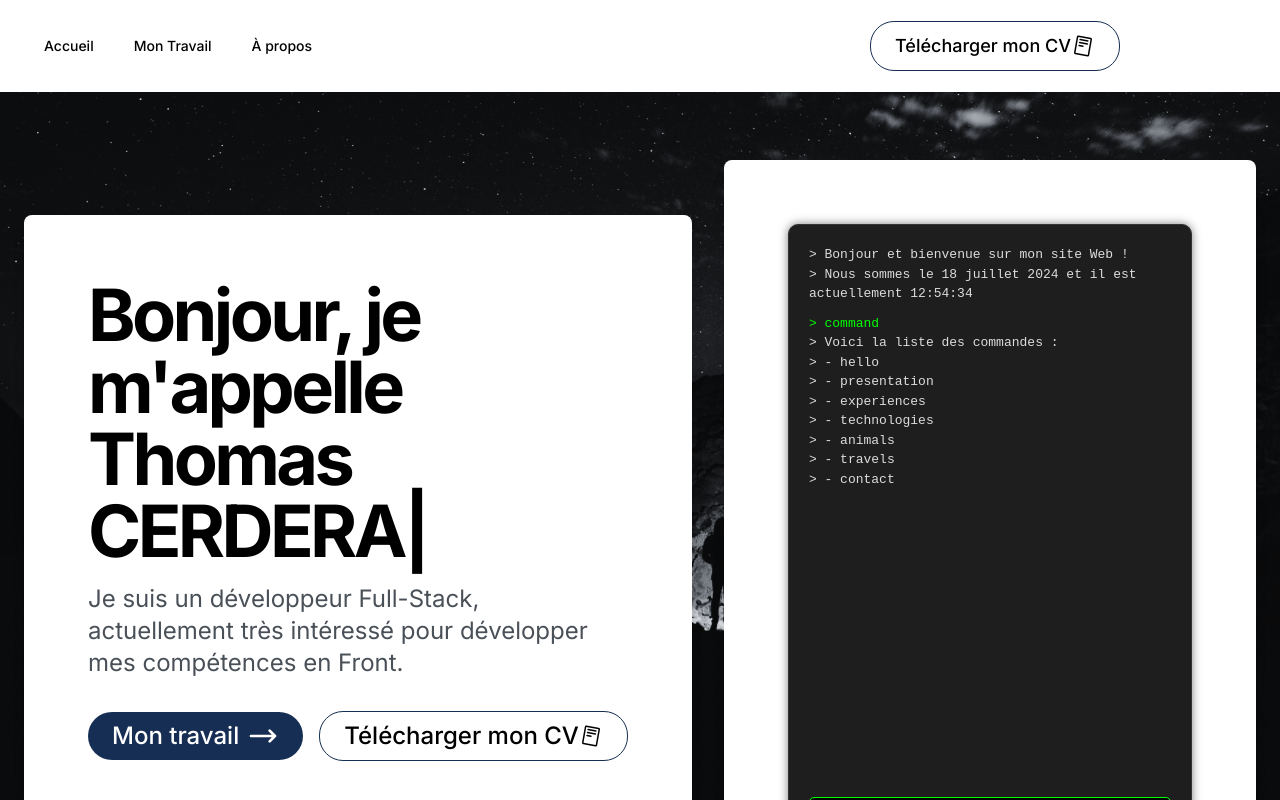
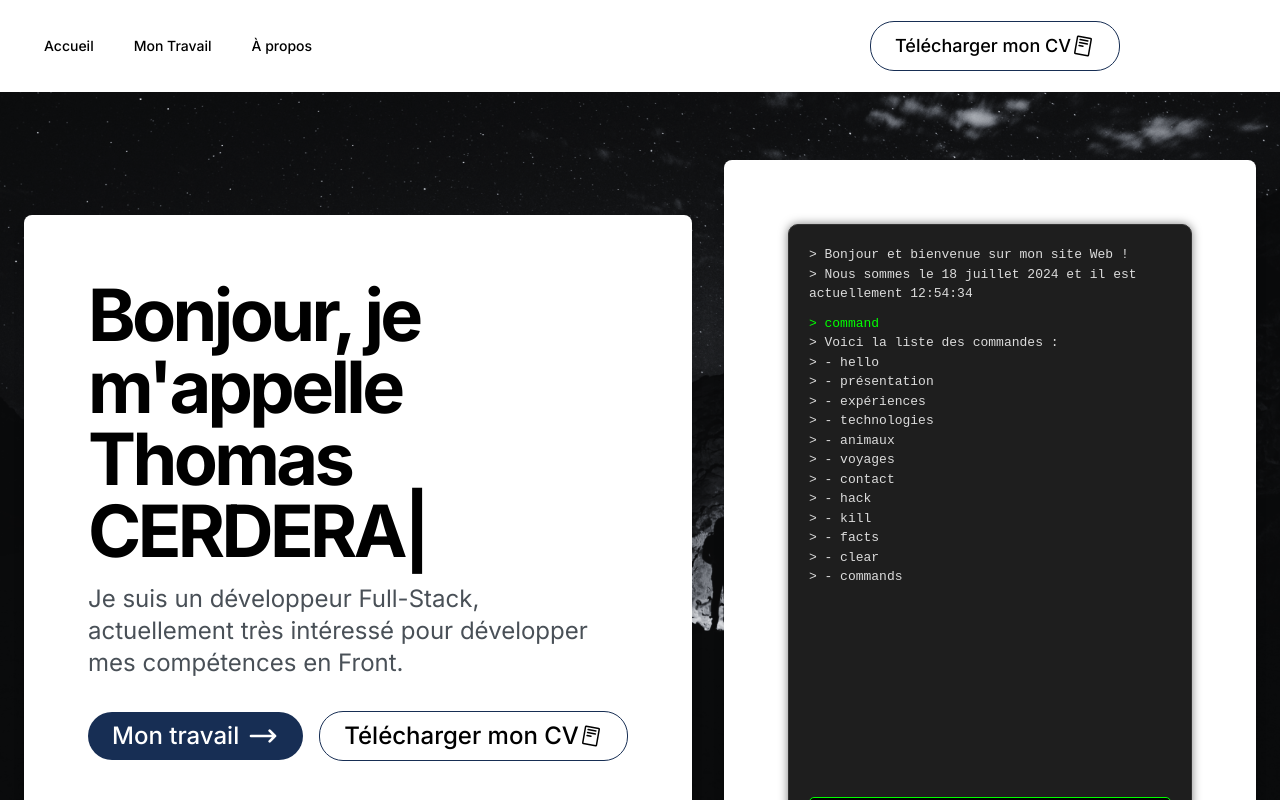
Before and after one commit to ThomasC317/websiteV2, a Next.js app: page / in a window 1280 px wide. Shown: the top 800 px of the page. Built offline with nearby package versions, Linux system fonts and the light colour scheme.

Commit message:
updating command prompt

```diff
--- a/components/component/commandPrompt.tsx
+++ b/components/component/commandPrompt.tsx
@@ -2,6 +2,7 @@ import React, { useState, useEffect } from 'react';
 import { Properties } from 'csstype';
 import { FontAwesomeIcon } from '@fortawesome/react-fontawesome';
 import { faPaperPlane, faArrowRight } from '@fortawesome/free-solid-svg-icons';
+import { comma } from 'postcss/lib/list';
 
 const CommandPrompt = () => {
   const [input, setInput] = useState('');
@@ -112,10 +113,8 @@ const CommandPrompt = () => {
   };
 
   useEffect(() => {
-    // Set the initial time once the component is mounted on the client
     setCurrentTime(getFormattedDate());
 
-    // Initialize output with the list of commands on component mount
     setOutput(prevOutput => {
       if (!prevOutput.some(entry => entry.command === 'command')) {
         return [...prevOutput, { command: 'command', result: getCommandResult('command') }];
@@ -123,13 +122,12 @@ const CommandPrompt = () => {
       return prevOutput;
     });
 
-    // Set interval to update current time every second
     const interval = setInterval(() => {
       setCurrentTime(getFormattedDate());
     }, 1000);
 
     return () => {
-      clearInterval(interval); // Cleanup interval on component unmount
+      clearInterval(interval);
     };
   }, []);
 
@@ -146,41 +144,68 @@ const CommandPrompt = () => {
   };
 
   const getCommandResult = (command) => {
-    switch (command) {
+    switch (command.toLowerCase()) {
       case 'hello':
         return '> Hello, World!';
       case 'presentation':
-        return `> Je m'appelle Thomas, j'ai 27 ans et je suis Ingénieur développeur. \n > J'aime la photographie, la musique, le cinéma, les voyages...`;
+      case 'présentation':
+        return `> Je m'appelle Thomas, j'ai 27 ans et je suis Ingénieur développeur. <br /> > J'aime la photographie, la musique, le cinéma, les voyages...`;
       case 'experiences':
-        return `> Je suis actuellement chez Infotel en tant qu'ingénieur développeur, et ceci depuis Septembre 2023. Avant cela j'ai travaillé pour LP Promotion, 2 ans en tant qu'alternant en Ingénierie logicielle et Chiefferie de projet, et deux ans en CDI en tant qu'ingénieur développeur. Vous pouvez trouver plus de détails dans la partie "Mon Travail"`;
+      case 'expériences':
+        return `> Je suis actuellement chez Infotel en tant qu'ingénieur développeur, et ceci depuis Septembre 2023. Avant cela j'ai travaillé pour LP Promotion, 2 ans en tant qu'alternant en Ingénierie logicielle et Chiefferie de projet, et deux ans en CDI en tant qu'ingénieur développeur. Vous pouvez trouver plus de détails dans la partie "<a href='./work' style='color: #00ff00; text-decoration: underline;'>Mon Travail</a>"`;
       case 'technologies':
+      case 'technos':
         return `> J'ai récemment découvert le React, avec du Next.js et j'ai beaucoup apprécié, d'où la création de ce site. En dehors de ça, je maîtrise (plus ou moins) l'Angular, les technologies .NET... Vous pouvez trouver plus de détails dans la partie "Mon Travail".`;
       case 'animals':
-        return `> J'ai actuellement un chat, qui s'appelle Tia ! Elle a deux ans !`;
+      case 'animaux':
+        return `> J'ai actuellement un chat, qui s'appelle Tia ! Elle a deux ans ! <br/> <img src="././tia.jpg" alt="tia"/>`;
       case 'travels':
-        return `> Le dernier voyage que j'ai fait était l'année dernière, je suis parti en Norvège ! \n > Vous pouvez trouver plus de détails dans la partie "Blog".`;
+      case 'voyages':
+        return `> Le dernier voyage que j'ai fait était l'année dernière, je suis parti en Norvège ! Sinon j'ai déjà été en Croatie, en Espagne, en Italie...`;
       case 'contact':
-        return `> Vous pouvez trouver toutes les infos pour me contacter dans la partie "Contact".`;
+        return `> Vous pouvez trouver toutes les infos pour me contacter dans la partie "<a href='./about' style='color: #00ff00; text-decoration: underline;'>À propos</a>"`;
+      case 'hack':
+        return `> Je ne suis pas un vrai terminal, vous ne pouvez pas me hacker ! <img src="https://media3.giphy.com/media/v1.Y2lkPTc5MGI3NjExanJ4aWxvc212cWJydzFtcnduZ2o4MWc0MnA2amtxZGk4NWNnb240MCZlcD12MV9pbnRlcm5hbF9naWZfYnlfaWQmY3Q9Zw/132E7fAngjFxII/200.webp" alt="no no no`;
+      case 'kill':
+        setOutput([]); // Clear the output
+        return `<img src="https://media.giphy.com/media/uC8SQoaY5EHhC/giphy.gif" alt="fun gif" />`;
+      case 'facts':
+        return `> Voici quelques facts à propos de moi : <br/>
+        ✅ Je suis un Développeur web ! <br />
+        ✅ J'adore les océans et l'espace ! <br />
+        ✅ Je suis fan d'animaux ! <br />
+        ✅ J'adore me faire des petits plats ! <br />`;
+      case 'clear':
+        setOutput([]);
+        return `Clean du prompt ! <br /><img src="https://media2.giphy.com/media/v1.Y2lkPTc5MGI3NjExamgxMW5mNnhkcThvcHdjYXAwZ2ZicjM4aXQxMzgwZnpoMXQweGphNSZlcD12MV9pbnRlcm5hbF9naWZfYnlfaWQmY3Q9Zw/lvNwcFPKl3ujS/giphy.webp" alt="clean`
       case 'command':
-        return `> Voici la liste des commandes : \n > - hello \n > - presentation \n > - experiences \n > - technologies \n > - animals \n > - travels \n > - contact`;
+      case 'commands':
+        return `> Voici la liste des commandes : <br />
+        > - hello <br />
+        > - présentation <br />
+        > - expériences <br />
+        > - technologies <br />
+        > - animaux <br />
+        > - voyages <br />
+        > - contact <br />
+        > - hack <br />
+        > - kill <br />
+        > - facts <br />
+        > - clear <br />
+        > - commands <br />`;
+
       default:
-        return `> Commande non reconnue: ${command}`;
+        return `> Commande non trouvée ! : ${command} <br/> <img src="https://media4.giphy.com/media/v1.Y2lkPTc5MGI3NjExY3k0cGh4MjV4bzNjM3VuN2hpcjU0NGhuMHRyenN6MDBwZmVxdHQ1bCZlcD12MV9pbnRlcm5hbF9naWZfYnlfaWQmY3Q9Zw/14uQ3cOFteDaU/giphy.webp" alt="unknown command gif" />`;
     }
   };
 
   const processCommand = (command) => {
     const result = getCommandResult(command);
-    // Update the output state
     setOutput((prevOutput) => [...prevOutput, { command, result }]);
   };
 
   const renderOutput = (text) => {
-    return text.split('\n').map((item, index) => (
-      <React.Fragment key={index}>
-        {item}
-        <br />
-      </React.Fragment>
-    ));
+    return <span dangerouslySetInnerHTML={{ __html: text }} />;
   };
 
   return (
```
Also changed, not shown: app/work/page.tsx (+32 -22 lines), 1 other file (tests, documents, lock files or other folders).
